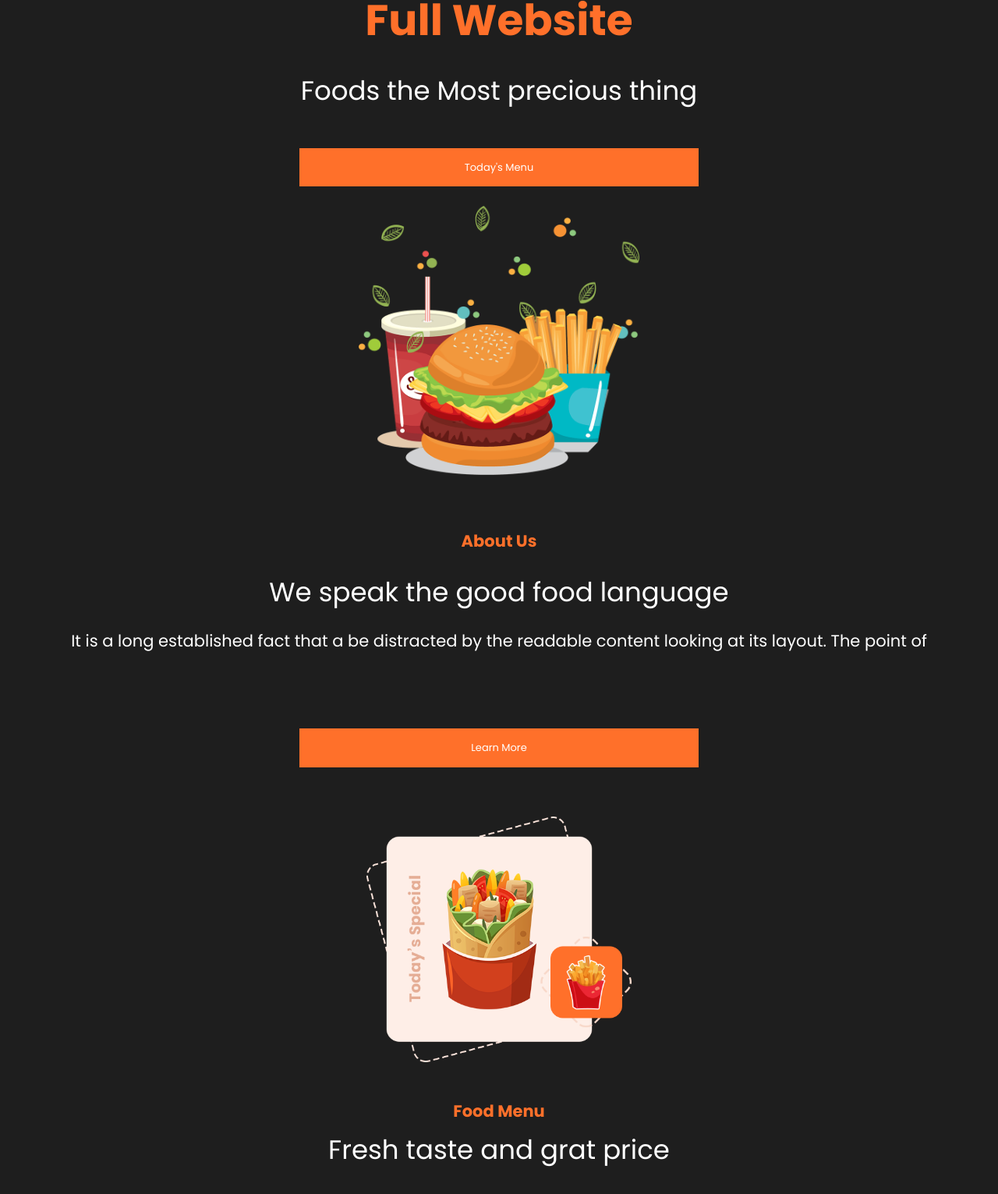
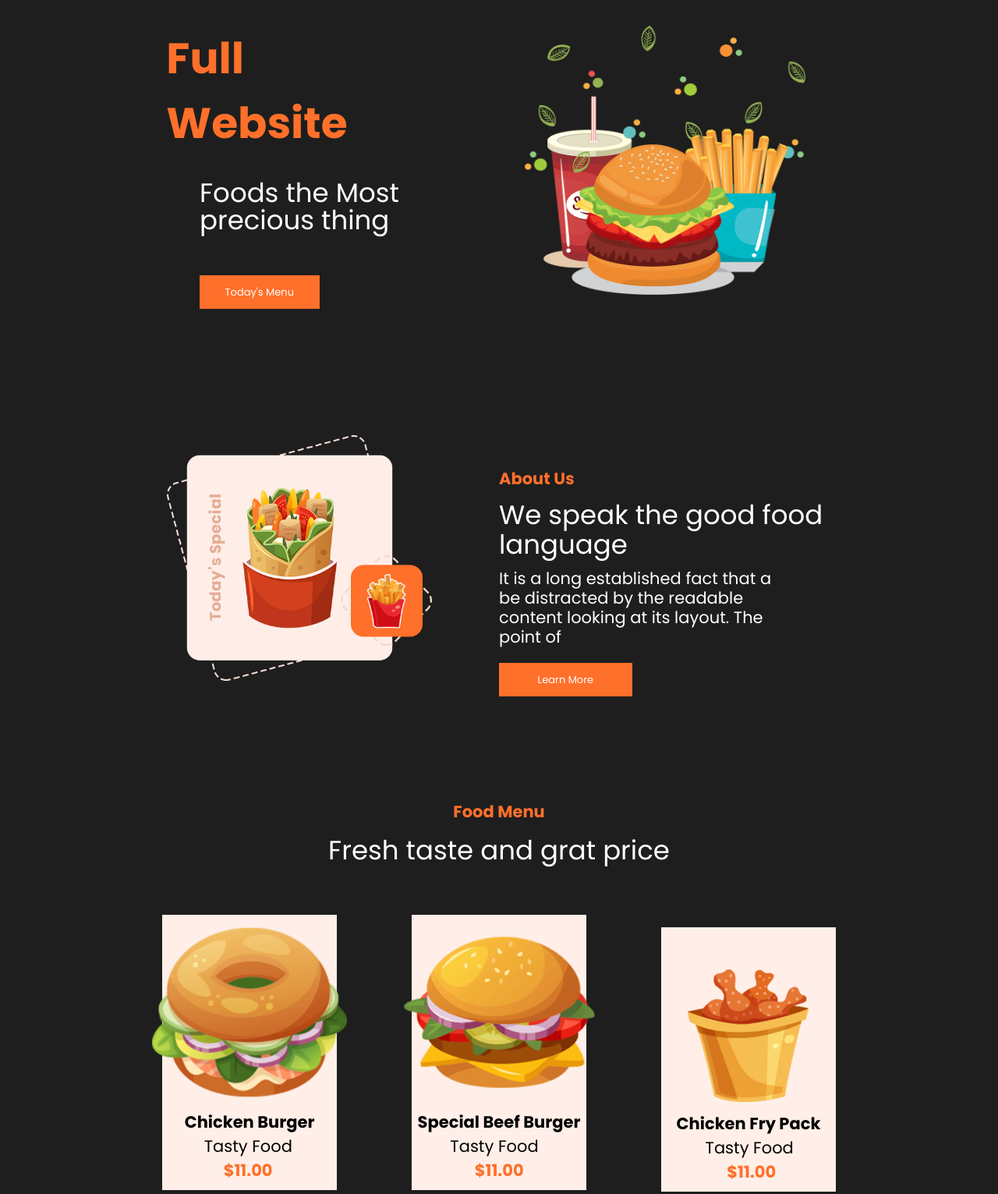
Before and after one commit to jdmartinezrs/proyectoWeb, a plain HTML site: page index.html in a window 1280 px wide. Shown: the part 111-1642 px from the top of the page at 78% size. Drawn offline with Linux system fonts and the light colour scheme.

Commit message:
feat: :construction: pc screen responsive almost done
Half part of the work

```diff
--- a/css/style.css
+++ b/css/style.css
@@ -52,6 +52,12 @@ nav a:hover{
     color: var(--color-orange);
 }
 
+@media(max-width:800px){
+    header{
+        flex-direction: row;
+    }
+}
+
 .services{
 
     display:grid;
@@ -97,6 +103,7 @@ nav a:hover{
     padding-right: 10%;
     line-height: 35px;
     color: var(--color-white);
+    text-align: center;
     /* background-color: blue; */
 
 
@@ -153,12 +160,56 @@ button{
 
 }
 
+@media screen and (min-width:1024px){
 
- @media(max-width:800px){
-    header{
-        flex-direction: row;
+    .services{
+        grid-template-columns: repeat(6,1fr);
+        grid-template-rows: repeat(5,1fr);
+        height: 70vh;
     }
+
+    .services__title{
+        grid-row-start: 2;
+        grid-column-start: 2;
+        grid-column-end: 4;
+        align-items: end;
+        justify-content: center;
+        padding-right: 20%;
+    }
+
+    .services__pic{
+        grid-row-start: 2;
+        grid-column-start: 4;
+        grid-column-end: 6;
+        height: 400px;
+    }
+
+    .services__parrafo{
+        grid-row-start: 3;
+        grid-column-start: 2;
+        grid-column-end: 4;
+        align-items: center;
+        justify-content: start;
+        text-align: start;
+
+    }
+
+    .services__button{
+        grid-row-start:4;
+        grid-column-start: 2;
+        grid-column-end: 4;
+        align-items: start;
+        justify-content: start;
+        padding-left: 10%;
+        height: 80%;
+        padding-top: 5%;
+    }
+
 }
+
+
+
+
 
 .aboutus{
     display: grid;
@@ -203,6 +254,7 @@ button{
     color: var(--color-white);
    /* grid-column: 2/4;  */
    grid-area: abot;
+   text-align: center;
    /* background: orangered; */
 
 
@@ -217,6 +269,7 @@ button{
     color: var(--color-white);
     padding-left: 50px;
     padding-right: 50px;
+    text-align: center;
 }
 
 .aboutus__button{
@@ -253,6 +306,57 @@ button{
     width: 340px;
     height: 315px;
     position: relative;
+
+}
+@media screen and (min-width:1024px){
+
+    .aboutus{
+        grid-template-columns: repeat(6,1fr);
+        grid-template-rows: repeat(4,1fr);
+        height: 50vh;
+    }
+
+    .aboutus__img{
+        grid-row-start: 2;
+        grid-column-start: 1;
+        grid-column-end: 4;
+        justify-content: center;
+        align-items: center;
+        padding-left: 20%;
+        padding-bottom: 20%;
+    }
+
+    .aboutus__head{
+        grid-row-start: 1;
+        grid-column-start: 4;
+        grid-column-end: 6;
+        justify-content: flex-start;
+    }
+
+    .aboutus__title{
+        grid-row-start: 2;
+        grid-column-start: 4;
+        grid-column-end: 6;
+        text-align: start;
+    }
+    .aboutus__parrafo{
+        grid-row-start: 3;
+        grid-column-start: 4;
+        grid-column-end: 6;
+        text-align: start;
+        justify-content: start;
+        padding-left: 0;
+
+
+    }
+    .aboutus__button{
+        grid-row-start:4;
+        grid-column-start: 4;
+        grid-column-end: 6;
+        padding-left: 0;
+        justify-content: flex-start;
+        height: 85%;
+    }
 
 }
 
@@ -435,6 +539,66 @@ button{
     padding-left: 35%;
     color: var(--color-orange);
 }
+
+@media screen and (min-width:1024px){
+    .foodmenu{
+    grid-template-columns: repeat(8,1fr);
+    grid-template-rows: repeat(5,1fr);
+    align-items: baseline;
+
+    }
+
+    .foodmenu__head {
+        display: flex;
+        grid-row-start: 1;
+        grid-column-start: 4;
+        grid-column-end: 6;
+        padding-top: 30%;
+        align-items: flex-end;
+
+    }
+    .foodmenu__title{
+        grid-row-start: 2;
+        grid-column-start: 3;
+        grid-column-end: 7;
+
+    }
+
+    .foodmenu__img1{
+
+        grid-row-start: 3;
+        grid-column-start: 2;
+        grid-column-end: 4;
+    }
+
+    .foodmenu__img2{
+        grid-row-start: 3;
+        grid-column-start: 4;
+        grid-column-end: 6;
+    }
+
+    .foodmenu__img3{
+        grid-row-start: 3;
+        grid-column-start: 6;
+        grid-column-end: 8;
+       padding-top: 17%;
+    }
+    .foodmenu__img3 img{
+        padding-top: 0;
+        padding-bottom: 10px;
+    }
+
+    .foodmenu__img3text{
+        padding-top: 2px;
+        padding-bottom: 10px;
+    }
+
+
+    }
+
+
+
+
 
 
 
--- a/index.html
+++ b/index.html
@@ -33,7 +33,7 @@
          Full Website
     </h2>
 
-    <p class="services__parrafo" style="text-align: center;">
+    <p class="services__parrafo"; >
         Foods the
     Most precious thing
     </p>
@@ -59,10 +59,10 @@
         About Us</h3>
 
      <article class="aboutus__title">
-        <p style="text-align: center;">We speak the good
+        <p >We speak the good
             food language</p>
     </article>
-    <p style="text-align: center;" class="aboutus__parrafo" >
+    <p  class="aboutus__parrafo" >
         It is a long established fact that a
         be distracted by the readable content
         looking at its layout. The point of
@@ -77,9 +77,7 @@
     </section>
 
 
-    <section class="foodmenu">
-
-         <h3 class="foodmenu__head">
+    <section class="foodmenu"> <h3 class="foodmenu__head">
         Food Menu
      </h3>
       <p style= "text-align: center;"class="foodmenu__title">Fresh taste and grat
@@ -114,6 +112,10 @@ price</p>
             <h4>$11.00</h4>
          </div>
     </article>
+</section>
+
+
+
 
 
 <section class="servicios">
```
Lines whose indentation alone changed are shown as unchanged.
